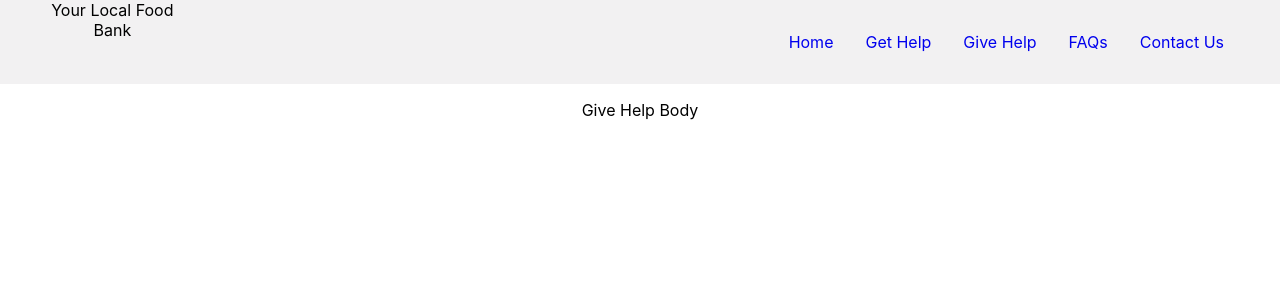
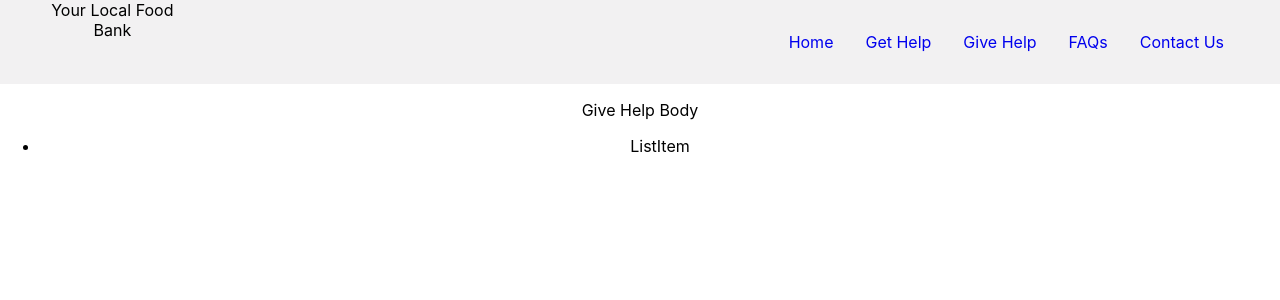
Before and after one commit to SchoolOfCode/final-project_front-end-jazzy-code-superheros, a React (Create React App) app: page /givehelp in a window 1280 px wide. Shown: the top 300 px of the page. Built offline with nearby package versions, Linux system fonts and the light colour scheme.

Commit message:
basic structure of list component and list item complete but nothing to map through to render the list items yet - plan to move foodBankData state up to App level so it can be passed odwn as a prop

```diff
--- a/src/Components/GiveHelp/index.js
+++ b/src/Components/GiveHelp/index.js
@@ -1,5 +1,12 @@
+import {List} from '../List'
+
 const GiveHelp = () => {
-  return <p>Give Help Body</p>;
+  return (
+    <>
+      <p>Give Help Body</p>
+      <List/>
+    </>
+  )
 };
 
 export default GiveHelp;
--- a/src/Components/List/index.js
+++ b/src/Components/List/index.js
@@ -0,0 +1,11 @@
+import {ListItem} from '../ListItem'
+
+export const List = () => {
+
+  return (
+    <ul>
+      <ListItem listItemText='ListItem'/>
+    </ul>
+  )
+
+}
--- a/src/Components/ListItem/index.js
+++ b/src/Components/ListItem/index.js
@@ -0,0 +1,10 @@
+
+
+export const ListItem = ({listItemText}) => {
+
+  return (
+
+    <li>{listItemText}</li>
+  )
+
+}
```
